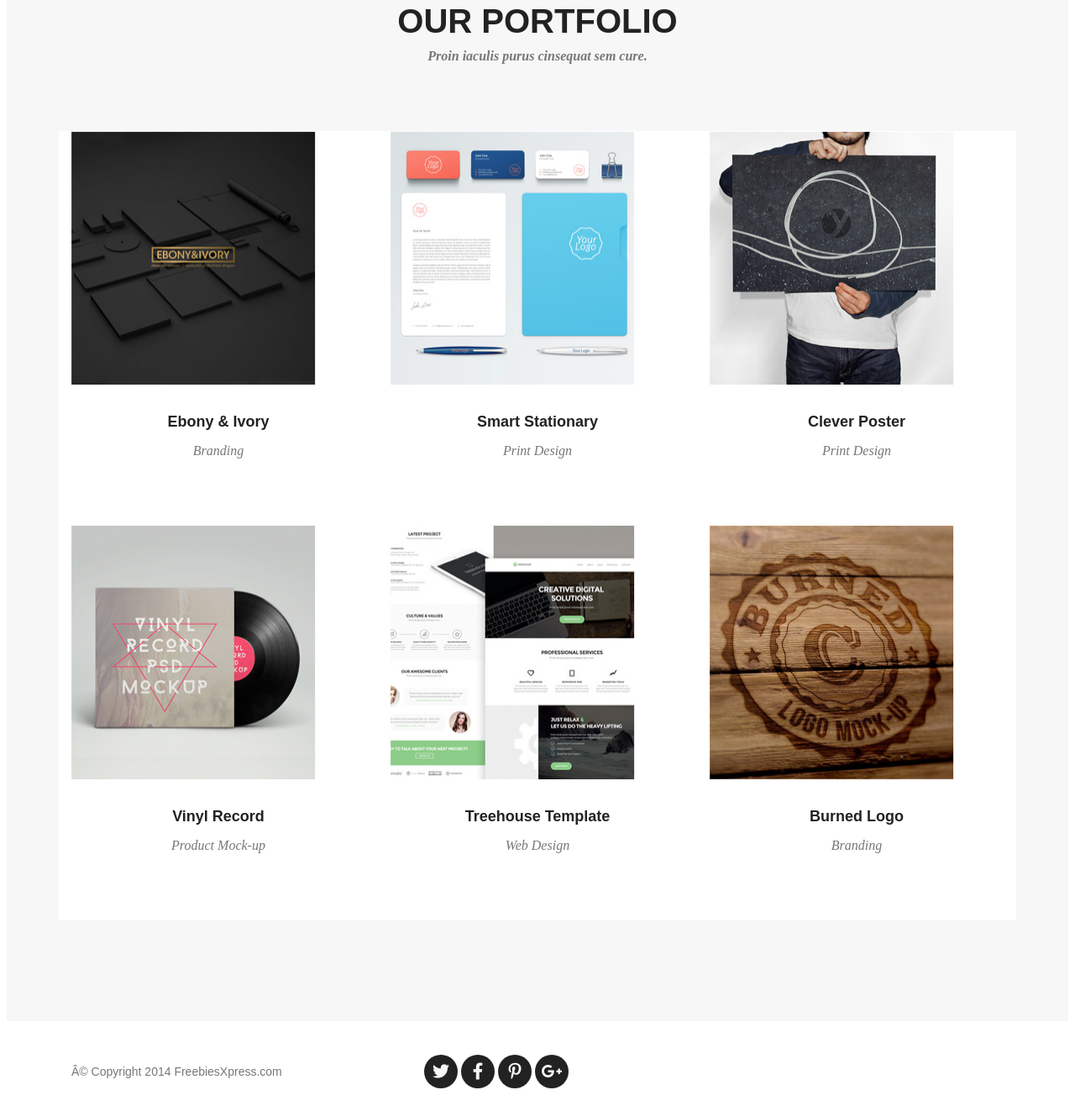
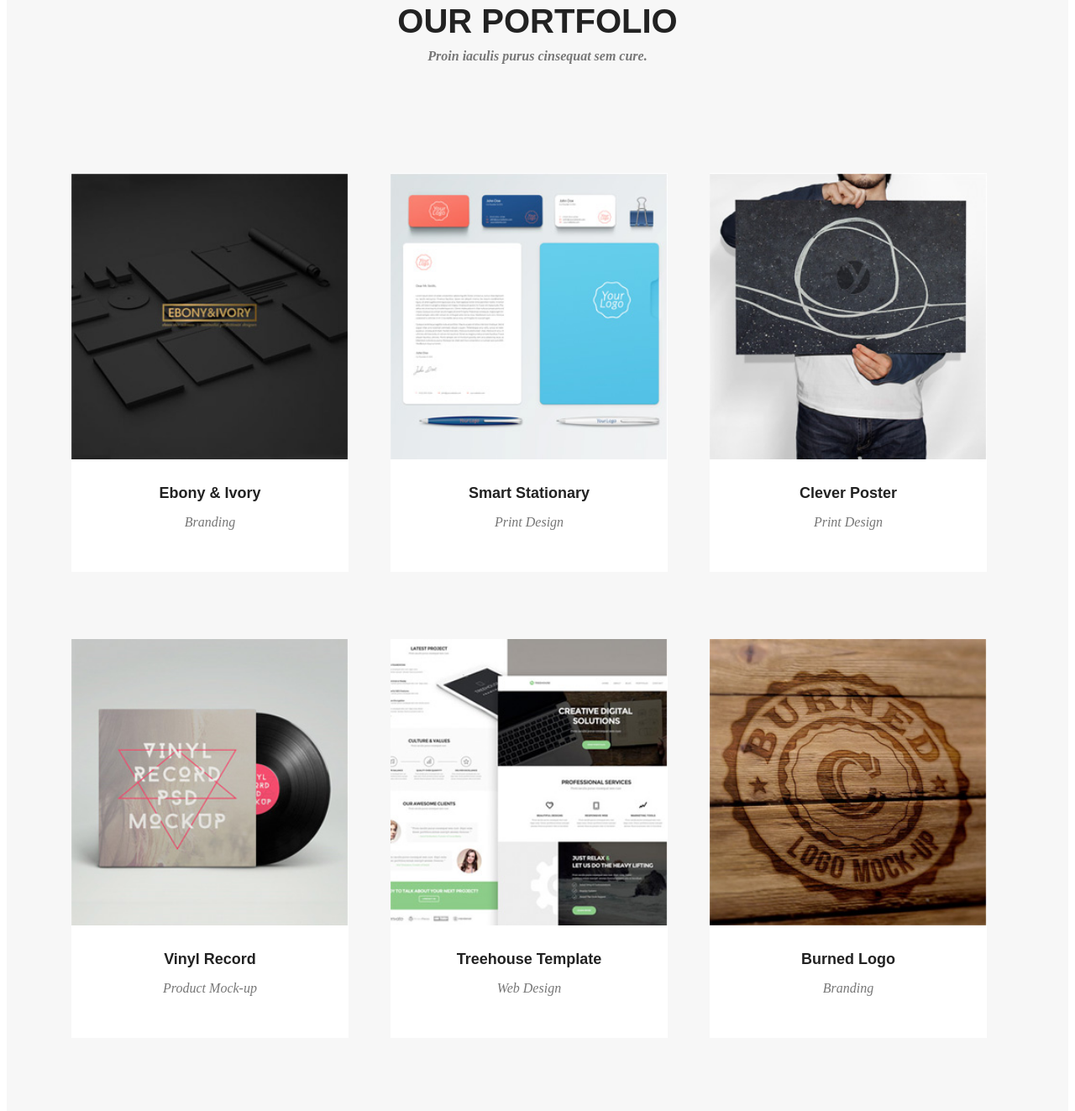
Before and after one commit to Krzemir/zadanie-golden, a website: page index.html in a window 1280 px wide. Shown: the part 1457-2780 px from the top of the page at 84% size. Drawn offline with Linux system fonts and the light colour scheme; a web font is replaced by a local one.

```diff
--- a/index.html
+++ b/index.html
@@ -70,33 +70,44 @@
                 <h4 class="subtitle">Proin iaculis purus cinsequat sem cure.</h4>
                 <div class="row">
                 <div class="col-4">
+                    <div class="box">
                         <img src="images/portfolio1.jpg" alt="Ebony and Ivory">
                         <h5 class="box-title">Ebony &amp; Ivory</h5>
                         <p class="subtitle">Branding</p>
                     </div>
+                </div>
                 <div class="col-4">
+                    <div class="box">
                         <img src="images/portfolio2.jpg" alt="Smart Stationary">
                         <h5 class="box-title">Smart Stationary</h5>
                         <p class="subtitle">Print Design</p>
                     </div>
+                </div>
                 <div class="col-4">
+                    <div class="box">
                         <img src="images/portfolio3.jpg" alt="Smart Stationary">
                         <h5 class="box-title">Clever Poster</h5>
                         <p class="subtitle">Print Design</p>
                     </div>
                 </div>
+                </div>
                 <div class="row">
                     <div class="col-4">
+                        <div class="box">
                             <img src="images/portfolio4.jpg" alt="Vinyl Record">
                             <h5 class="box-title">Vinyl Record</h5>
                             <p class="subtitle">Product Mock-up</p>
                         </div>
+                    </div>
                     <div class="col-4">
+                        <div class="box">
                             <img src="images/portfolio5.jpg" alt="Web Design">
                             <h5 class="box-title">Treehouse Template</h5>
                             <p class="subtitle">Web Design</p>
                         </div>
+                    </div>
                     <div class="col-4">
+                        <div class="box">
                             <img src="images/portfolio6.jpg" alt="Burned Logo">
                             <h5 class="box-title">Burned Logo</h5>
                             <p class="subtitle">Branding</p>
@@ -120,7 +131,6 @@
                     </div>
                 </div>
             </div>
-
         </footer>
     </body>
 </html>
--- a/sass/style.scss
+++ b/sass/style.scss
@@ -123,7 +123,7 @@
 .splash-inner {
     position: absolute;
     width: 100%;
-    top: 60%;
+    top: 50%;
     left: 50%;
     transform: translate(-50%, -50%);
     text-align: center;
@@ -190,18 +190,25 @@
     .row {
         justify-content: space-between;
 
-        .col-4 {
-
+        .box {
             background-color: $color-font-white;
+            width: 330px;
         }
     }
 
     img {
-        width: 291px;
-        height: 302px;
+        width: 330px;
+        display:block;
+        margin: 0;
 
     }
 
+    .subtitle {
+        padding-bottom: 50px;
+    }
+   .container {
+       padding-bottom: 80px
+   }
 }
 
 /*Footer*/
@@ -219,6 +226,7 @@
 
         ul {
             list-style-type: none;
+            padding-left: 90px;
             }
 
                 li {
```
Also changed, not shown: css/style.css, 1 other file. Lines whose indentation alone changed are shown as unchanged.
